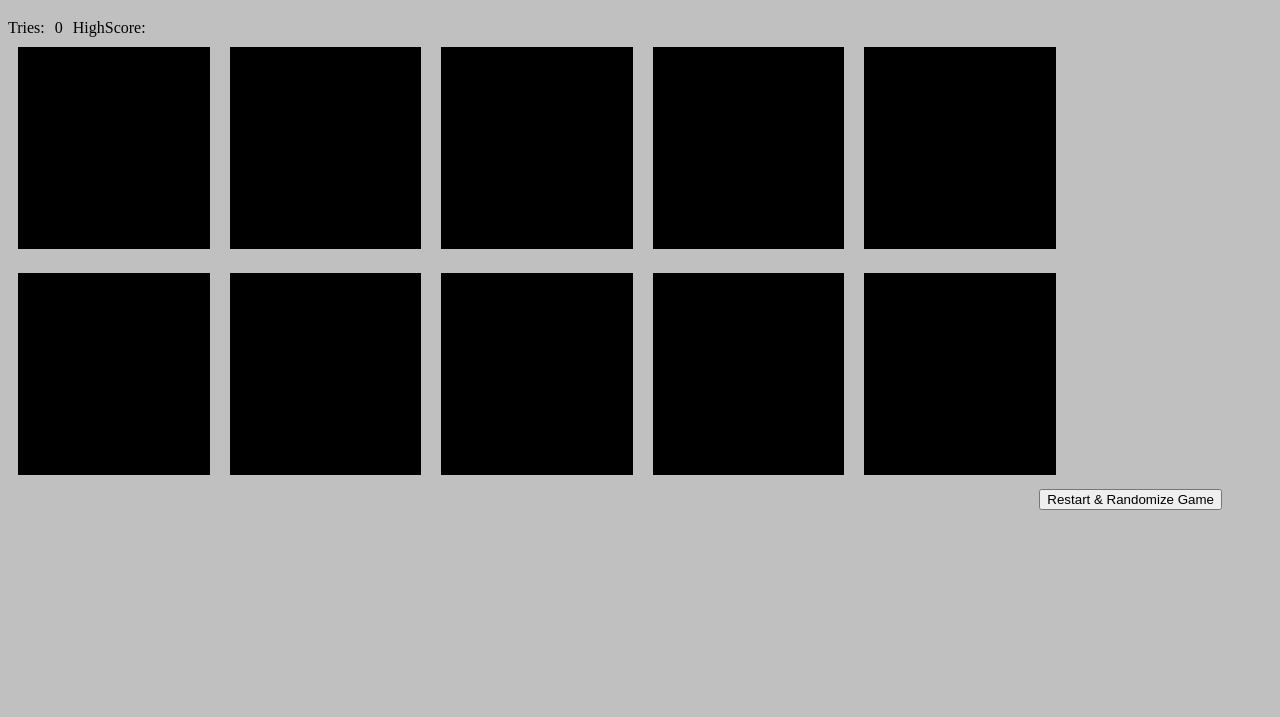
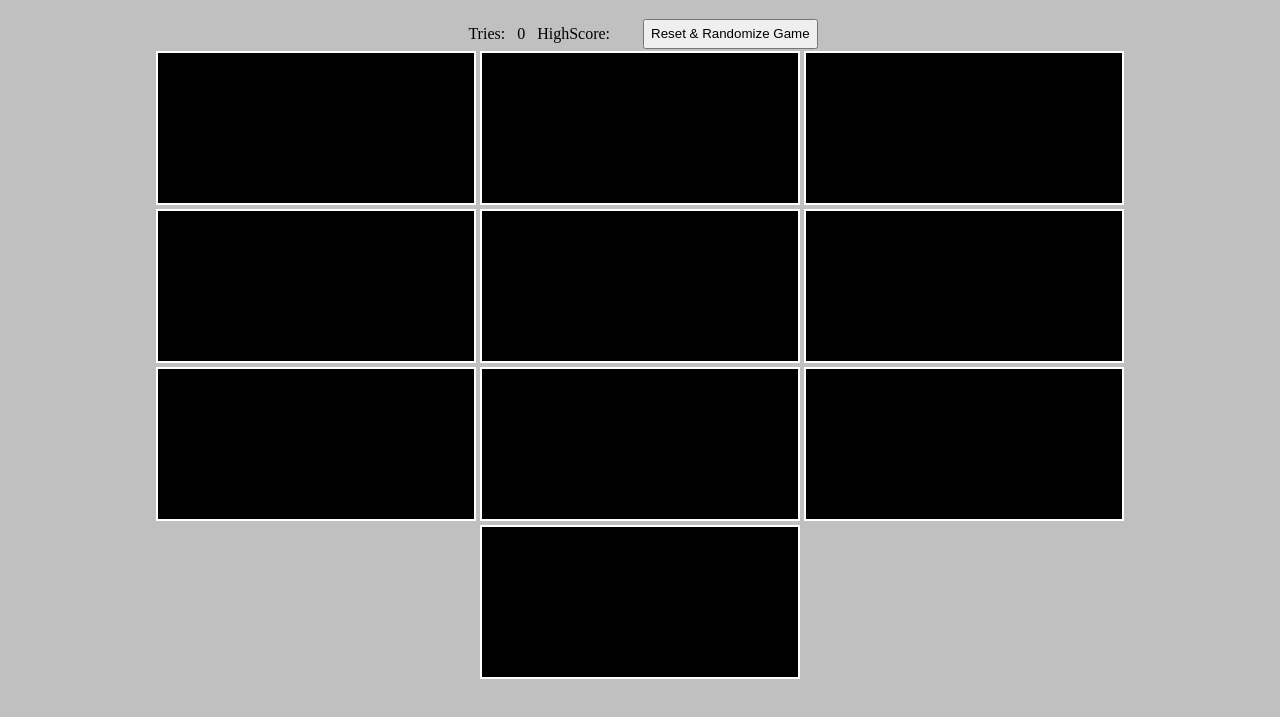
Before and after one commit to BernardN38/SB_mem_game, a plain HTML site: page index.html in a window 1280 px wide. Shown: the part 61-778 px from the top of the page. Drawn offline with Linux system fonts and the light colour scheme.

Commit message:
Add files via upload

```diff
--- a/index.html
+++ b/index.html
@@ -7,10 +7,12 @@
   </head>
   <body>
     <h1>Memory Game!</h1>
-    <div class="tries">Tries:</div><div id="counter"></div><div class="tries">HighScore:</div><div id="highscore"></div>
+    <header>
+      <div class="tries">Tries:</div><div id="counter"></div><div class="tries">HighScore:</div><div id="highscore"></div><button id="restart" class="random">Reset & Randomize Game</button>
+    </header>
+
     <div id="game">
     </div>
-    <button id="restart">Restart & Randomize Game</button>
     <script src="script.js"></script>
   </body>
 </html>
--- a/script.js
+++ b/script.js
@@ -9,7 +9,7 @@ const makeColors = () => {
 	let x = 0;
 	while (x < 2) {
 		for (let i = 0; i < colorsList.length; i++) {
-			if (Math.random() > 0.5) {
+			if (Math.random() > 0.65) {
 				COLORS.push(colorsList[i]);
 				COLORS.push(colorsList[i]);
 			}
@@ -20,7 +20,7 @@ const makeColors = () => {
 makeColors();
 // here is a helper function to shuffle an array
 // it returns the same array with values shuffled
-// it is based on an algorithm called Fisher Yates if you want ot research more
+// it is based on an algorithm called Fisher Yates if you want to research more
 function shuffle(array) {
 	let counter = array.length;
 
@@ -87,13 +87,14 @@ let freeze = false;
 
 let changeColor = (event) => {
 	event.target.style.backgroundColor = event.target.classList[0];
-  freeze = false;
+	freeze = false;
 };
+
 let flipCard = (event) => {
 	if (freeze === false) {
 		let card = [ event.target.classList[0], event.target.id ];
 		if (cardsFlipped != 2) {
-      freeze = true;
+			freeze = true;
 			twoCards.push(card);
 			cardsFlipped++;
 			changeColor(event);
@@ -101,7 +102,6 @@ let flipCard = (event) => {
 		if (cardsFlipped === 2) {
 			freeze = true;
 			if (twoCards[0][0] === twoCards[1][0] && twoCards[0][1] != twoCards[1][1]) {
-				console.log('match');
 				saveCards.push(twoCards[0][1], twoCards[1][1]);
 				cardsFlipped = 0;
 				twoCards = [];
--- a/style.css
+++ b/style.css
@@ -1,34 +1,39 @@
 #game div {
-  border: 1px solid black;
-  width: 15%;
-  height: 200px;
-  margin: 10px;
-  display: inline-block;
+	border: 2px solid white;
+	height: 150px;
+	margin: 2px;
+	background-color: black;
+	transition: all 0.5s;
+	width: 28%;
+	flex-grow: 1;
 }
 body {
-  background-color: silver;
+	background-color: silver;
 }
 h1 {
-
-  text-align: center;
+	text-align: center;
 }
 
-#counter {
-  display: inline;
-  margin: 10px;
+header {
+	display: flex;
+	justify-content: center;
 }
+header div {
+	margin: 6px;
+}
+
 #restart {
-  float: right;
-  margin-right: 50px;
+  margin-left: 15px;
 }
-#highscore {
-  display: inline;
-  margin: 10px;
+
+#game > div {
+	background-color: black;
+	transition: all 0.5s;
+	width: 25%;
+	flex-grow: 0;
 }
-.tries  {
-  display: inline;
+#game {
+	display: flex;
+	flex-wrap: wrap;
+	justify-content: center;
 }
-#game > div {
-  background-color: black;
-  transition: all 0.5s;
-}
```
